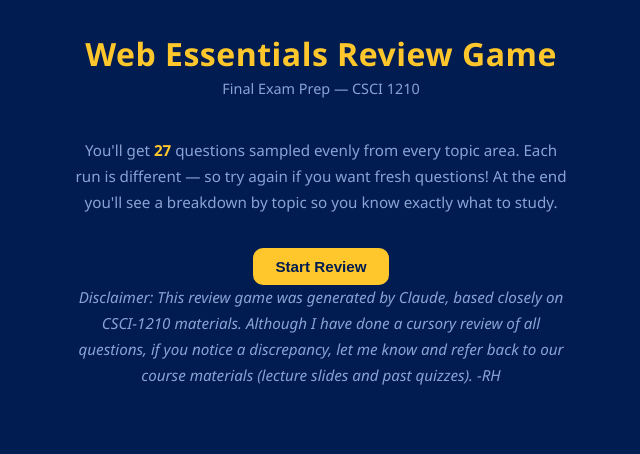
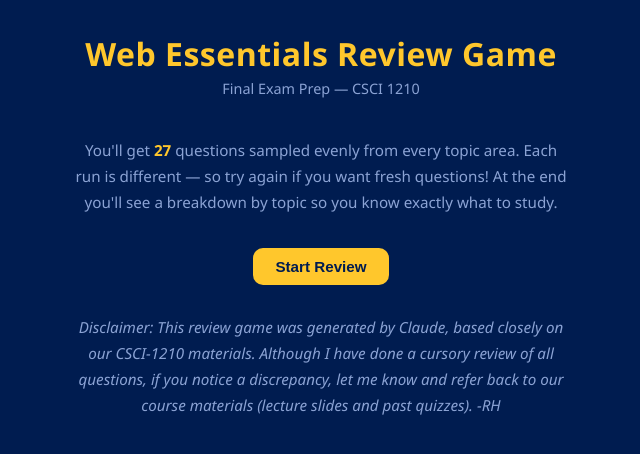
Before and after one commit to haasr/1210-stuff, a Jekyll site: the page final_exam/review_game.html, which Jekyll copies as it is, in a window 1280 px wide. Shown: the top 454 px of the page, without its empty margins (319-959 px from the left). Built offline with Jekyll 4.4.1, drawn with Linux system fonts in a browser that asks for light colours.

Commit message:
Added margin

```diff
--- a/final_exam/review_game.html
+++ b/final_exam/review_game.html
@@ -313,8 +313,8 @@
     </p>
     <button class="btn-primary" onclick="startGame()">Start Review</button>
 
-    <p style="font-style: italic;">
-      Disclaimer: This review game was generated by Claude, based closely on CSCI-1210 materials.
+    <p style="margin-top: 30px; font-style: italic;">
+      Disclaimer: This review game was generated by Claude, based closely on our CSCI-1210 materials.
       Although I have done a cursory review of all questions, if you notice a discrepancy,
       let me know and refer back to our course materials (lecture slides and past quizzes).
       -RH
```
